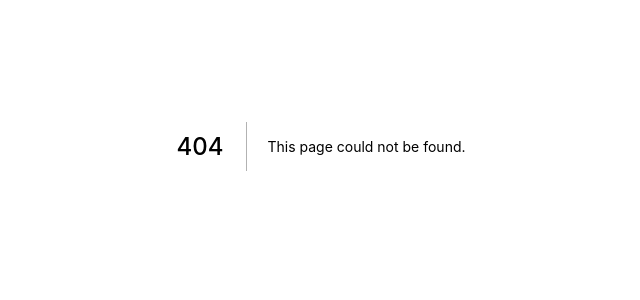
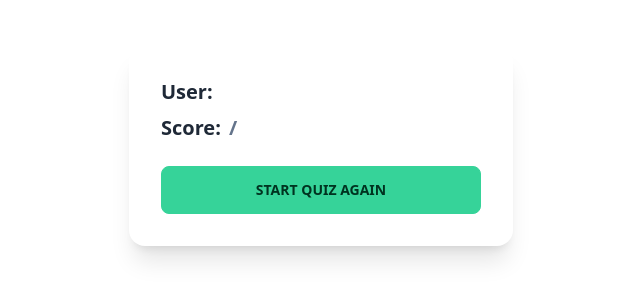
Before and after one commit to samiulalimsaad/quiz-app, a Next.js app: page /result in a window 1280 px wide. Before the commit this address had no page. Shown: the part 254-554 px from the top of the page, without its empty margins (319-959 px from the left). Built offline with nearby package versions, Linux system fonts and the light colour scheme.

Commit message:
result page added

```diff
--- /dev/null
+++ b/pages/result.tsx
@@ -0,0 +1,37 @@
+import Link from "next/link";
+import { useRouter } from "next/router";
+
+const Result = () => {
+    const router = useRouter();
+    return (
+        <div className="grid w-2/3 h-screen mx-auto place-items-center">
+            <div className="shadow-xl w-96 card bg-base-100">
+                <div className="card-body">
+                    <h2 className="card-title">
+                        User:{" "}
+                        <span className="text-slate-500">
+                            {localStorage.getItem("user")}
+                        </span>
+                    </h2>
+                    <h2 className="card-title">
+                        Score:{" "}
+                        <span className="text-slate-500">
+                            {router.query.result} / {router.query.total}
+                        </span>
+                    </h2>
+                    <div className="flex items-center justify-between mt-4">
+                        <div className="justify-end w-full card-actions">
+                            <Link href="/" passHref>
+                                <a className="w-full btn btn-success">
+                                    Start Quiz Again
+                                </a>
+                            </Link>
+                        </div>
+                    </div>
+                </div>
+            </div>
+        </div>
+    );
+};
+
+export default Result;
```
